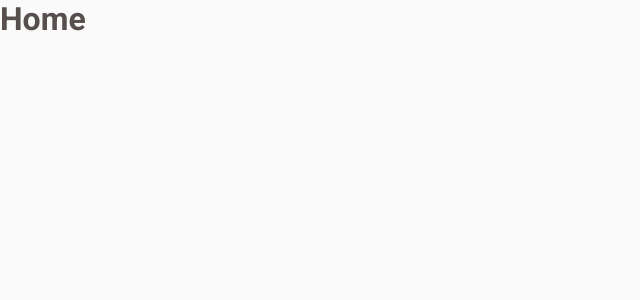
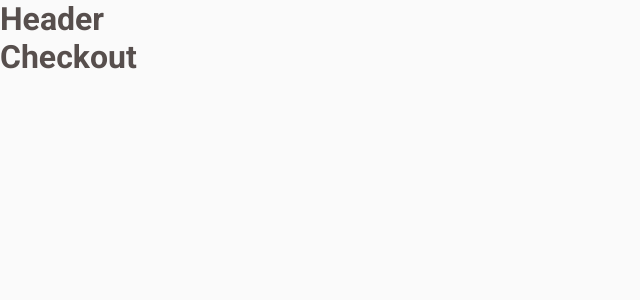
Before and after one commit to Luaxlz/ignite-coffe-delivery-challenge, a React (Vite) app: page /checkout in a window 1280 px wide. Shown: the top 300 px of the page, without its empty margins (0-640 px from the left). Built offline with nearby package versions, Linux system fonts and the light colour scheme.

Commit message:
feat: created pages and added routes with react-router-dom

```diff
--- a/package.json
+++ b/package.json
@@ -10,8 +10,10 @@
     "preview": "vite preview"
   },
   "dependencies": {
+    "prettier": "^3.1.0",
     "react": "^18.2.0",
     "react-dom": "^18.2.0",
+    "react-router-dom": "^6.20.0",
     "styled-components": "^6.1.1"
   },
   "devDependencies": {
--- a/src/App.tsx
+++ b/src/App.tsx
@@ -1,13 +1,15 @@
 import { ThemeProvider } from 'styled-components'
 import { defaultTheme } from './styles/theme/default'
 import { GlobalStyle } from './styles/global'
-import { Home } from './Pages/Home'
+import { BrowserRouter } from 'react-router-dom'
+import { Router } from './Router'
 
 export function App() {
   return (
     <ThemeProvider theme={defaultTheme}>
-      <Home />
-
+      <BrowserRouter>
+        <Router />
+      </BrowserRouter>
       <GlobalStyle />
     </ThemeProvider>
   )
--- /dev/null
+++ b/src/Pages/Checkout/index.tsx
@@ -0,0 +1,3 @@
+export function Checkout() {
+  return <h1>Checkout</h1>
+}
--- /dev/null
+++ b/src/Pages/Success/index.tsx
@@ -0,0 +1,3 @@
+export function Success() {
+  return <h1>Success</h1>
+}
--- /dev/null
+++ b/src/Router.tsx
@@ -0,0 +1,17 @@
+import { Route, Routes } from "react-router-dom"
+import { Home } from "./Pages/Home"
+import { Checkout } from "./Pages/Checkout"
+import { Success } from "./Pages/Success"
+import { DefaultLayout } from "./layouts/DefaultLayout"
+
+export function Router() {
+  return (
+    <Routes>
+      <Route path='/' element={<DefaultLayout />}>
+        <Route path='/' element={<Home />} />
+        <Route path='/checkout' element={<Checkout />} />
+        <Route path='/success' element={<Success />} />
+      </Route>
+    </Routes>
+  )
+}
--- /dev/null
+++ b/src/components/Header/index.tsx
@@ -0,0 +1,3 @@
+export function Header() {
+  return <h1>Header</h1>
+}
--- /dev/null
+++ b/src/layouts/DefaultLayout.tsx
@@ -0,0 +1,12 @@
+/* eslint-disable prettier/prettier */
+import { Outlet } from "react-router-dom"
+import { Header } from "../components/Header"
+
+export function DefaultLayout() {
+  return (
+    <>
+      <Header />
+      <Outlet />
+    </>
+  )
+}
```
Also changed, not shown: .eslintrc.json (deleted), src/Pages/Checkout/styles.ts (added), src/Pages/Success/styles.ts (added), src/components/Header/styles.ts (added), 1 other file (tests, documents, lock files or other folders).
